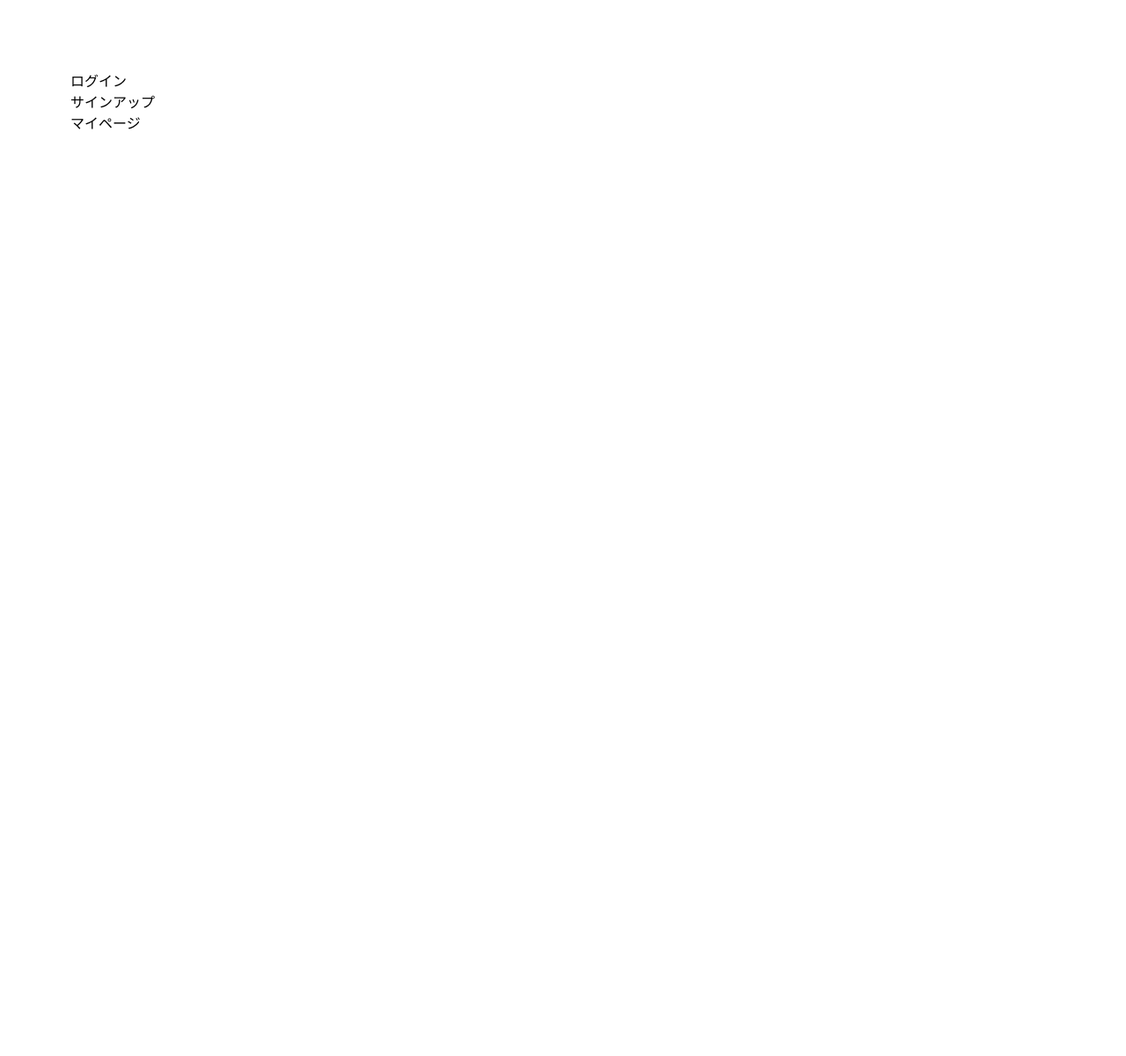
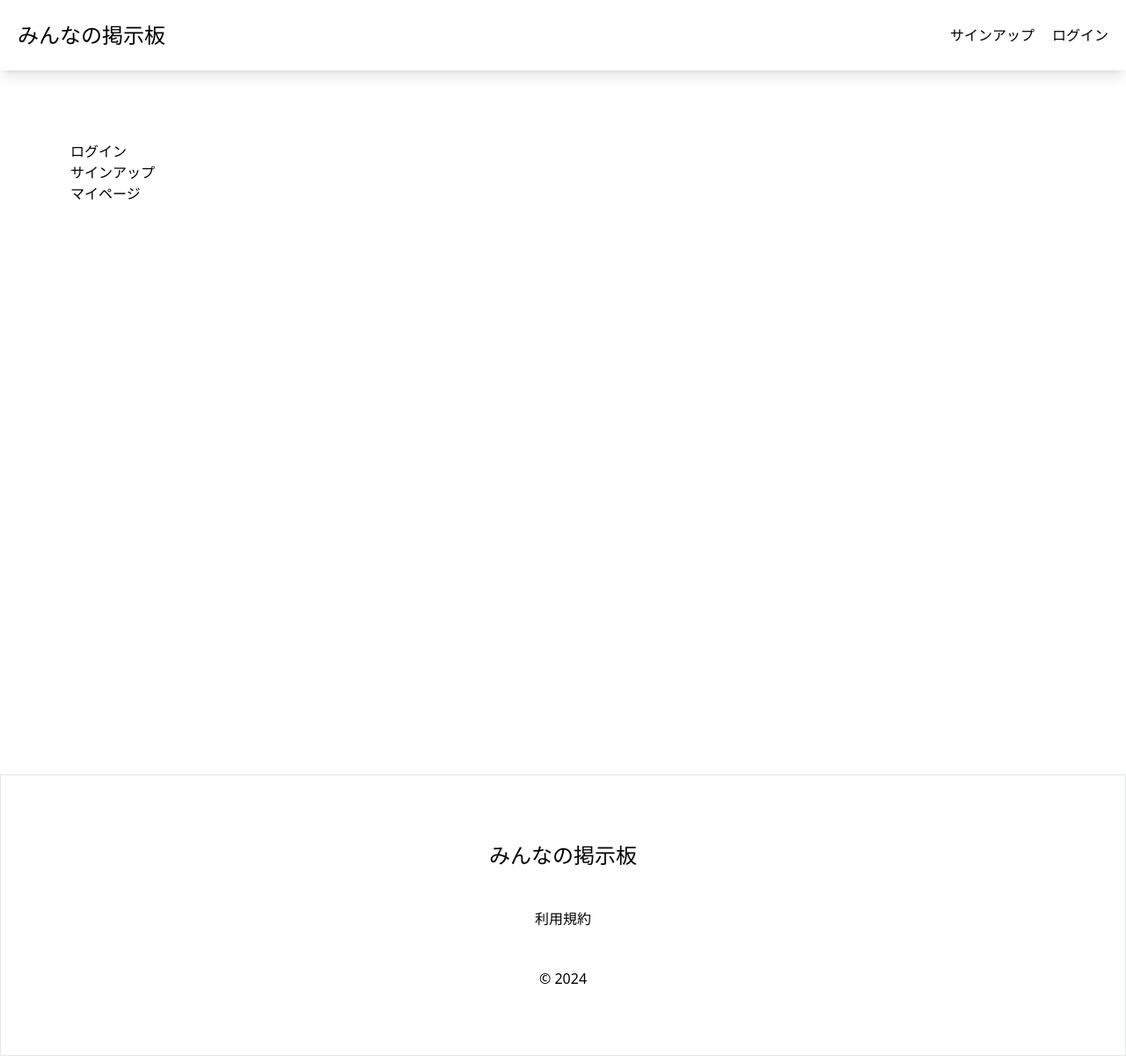
Before and after one commit to nkuro3/next-firebase, a Next.js app: page / in a window 1280 px wide. Shown: the whole page at 88% size. Before the commit the page ends 800 px from the top, so only its background shows below. Built offline with nearby package versions, Linux system fonts and the light colour scheme; no server answers.

Commit message:
Header & Footer

```diff
--- a/app/(pages)/profile/profile.tsx
+++ b/app/(pages)/profile/profile.tsx
@@ -1,21 +1,11 @@
 "use client";
 
-import { doc, getDoc } from "firebase/firestore";
-import useSWRImmutable from "swr/immutable";
 import { Card, CardContent, CardTitle } from "@/components/ui/card";
-import { auth, firestore } from "@/lib/firebase/client";
+import { useFetchUser } from "@/hooks/use-fetch-user";
 import dayjs from "@/lib/utils/dayjs";
 
-const fetchUser = async (docId: string) => {
-  const userDocRef = doc(firestore, "users", docId);
-  const userDoc = await getDoc(userDocRef);
-  if (!userDoc.exists()) return null;
-  return userDoc.data();
-};
-
 const Profile = () => {
-  const docId = auth.currentUser?.uid;
-  const { data: user } = useSWRImmutable(["user", docId], () => (docId ? fetchUser(docId) : null));
+  const { user } = useFetchUser();
 
   return (
     <div>
--- a/app/(pages)/signup/signup-form.tsx
+++ b/app/(pages)/signup/signup-form.tsx
@@ -10,6 +10,7 @@ import { useForm, SubmitHandler } from "react-hook-form";
 import { Card } from "@/components/ui/card";
 import { Input } from "@/components/ui/input";
 import { SubmitButton } from "@/components/ui/submit-button";
+import { TERMS_URL } from "@/lib/constant";
 import { auth, firestore, storage } from "@/lib/firebase/client";
 
 type SignupInputs = {
@@ -225,10 +226,7 @@ const SignupForm = () => {
                 {...register("isAgreeTerms", { required: "この項目は必須です。" })}
               />
               <label htmlFor="isAgreeTerms" className="ml-3 hover:cursor-pointer">
-                <Link
-                  href="https://luna-matching.notion.site/a714620bbd8740d1ac98f2326fbd0bbc"
-                  className="text-gray-700 underline"
-                >
+                <Link href={TERMS_URL} className="text-gray-700 underline">
                   利用規約
                 </Link>
                 に同意します。
--- a/app/layout.tsx
+++ b/app/layout.tsx
@@ -1,5 +1,7 @@
 import type { Metadata } from "next";
 import "./globals.css";
+import Footer from "@/components/common/footer";
+import Header from "@/components/common/header";
 
 export default function RootLayout({
   children
@@ -9,7 +11,9 @@ export default function RootLayout({
   return (
     <html lang="jp">
       <body className="overscroll-y-none">
+        <Header />
         <main className="min-h-screen p-20">{children}</main>
+        <Footer />
       </body>
     </html>
   );
--- /dev/null
+++ b/components/common/footer.tsx
@@ -0,0 +1,27 @@
+"use client";
+
+import Link from "next/link";
+import { TERMS_URL } from "@/lib/constant";
+import { Logo } from "./logo";
+
+const Footer = () => {
+  return (
+    <footer className="p-10 h-80 border border-t flex flex-col items-center justify-center z-10">
+      <div className="mb-10">
+        <Link className="flex items-center" href="/">
+          <Logo />
+        </Link>
+      </div>
+
+      <div className="mb-10 flex flex-col items-center md:flex-row md:divide-x">
+        <Link className="px-3 py-1 hover:underline" href={TERMS_URL}>
+          利用規約
+        </Link>
+      </div>
+
+      <div>© 2024</div>
+    </footer>
+  );
+};
+
+export default Footer;
--- /dev/null
+++ b/components/common/header.tsx
@@ -0,0 +1,38 @@
+"use client";
+
+import Link from "next/link";
+import { Logo } from "@/components/common/logo";
+import { Button } from "@/components/ui/button";
+import { useFetchUser } from "@/hooks/use-fetch-user";
+
+const Header = () => {
+  const { user, signOut } = useFetchUser();
+
+  return (
+    <header className="sticky top-0 h-20 px-5 bg-white shadow-lg flex items-center justify-between z-10">
+      <div>
+        <Link className="flex items-center" href="/">
+          <Logo />
+        </Link>
+      </div>
+      <div>
+        {!user ? (
+          <>
+            <Link className="mr-5 hover:underline" href="/signup">
+              サインアップ
+            </Link>
+            <Link className="hover:underline" href="/login">
+              ログイン
+            </Link>
+          </>
+        ) : (
+          <Button className="hover:underline" variant={"link"} onClick={signOut}>
+            ログアウト
+          </Button>
+        )}
+      </div>
+    </header>
+  );
+};
+
+export default Header;
--- /dev/null
+++ b/components/common/logo.tsx
@@ -0,0 +1,3 @@
+export const Logo = () => {
+  return <div className="text-2xl">みんなの掲示板</div>;
+};
--- /dev/null
+++ b/hooks/use-fetch-user.tsx
@@ -0,0 +1,32 @@
+"use client";
+
+import { signOut as firebaseSignOut } from "firebase/auth";
+import { doc, getDoc } from "firebase/firestore";
+import { useRouter } from "next/navigation";
+import { useCallback } from "react";
+import useSWRImmutable from "swr/immutable";
+import { auth, firestore } from "@/lib/firebase/client";
+
+const fetchUser = async (docId: string) => {
+  const userDocRef = doc(firestore, "users", docId);
+  const userDoc = await getDoc(userDocRef);
+  if (!userDoc.exists()) return null;
+  return userDoc.data();
+};
+
+export const useFetchUser = () => {
+  const docId = auth.currentUser?.uid;
+  const router = useRouter();
+  const { data: user, mutate } = useSWRImmutable(["user", docId], () => (docId ? fetchUser(docId) : null));
+
+  const signOut = useCallback(async () => {
+    try {
+      await firebaseSignOut(auth).then(() => mutate(["user", docId], false));
+      router.push("/login");
+    } catch (e) {
+      console.error("Error signing out:", e);
+    }
+  }, [docId, router, mutate]);
+
+  return { user, signOut };
+};
--- /dev/null
+++ b/lib/constant.ts
@@ -0,0 +1 @@
+export const TERMS_URL = "https://luna-matching.notion.site/a714620bbd8740d1ac98f2326fbd0bbc";
```
